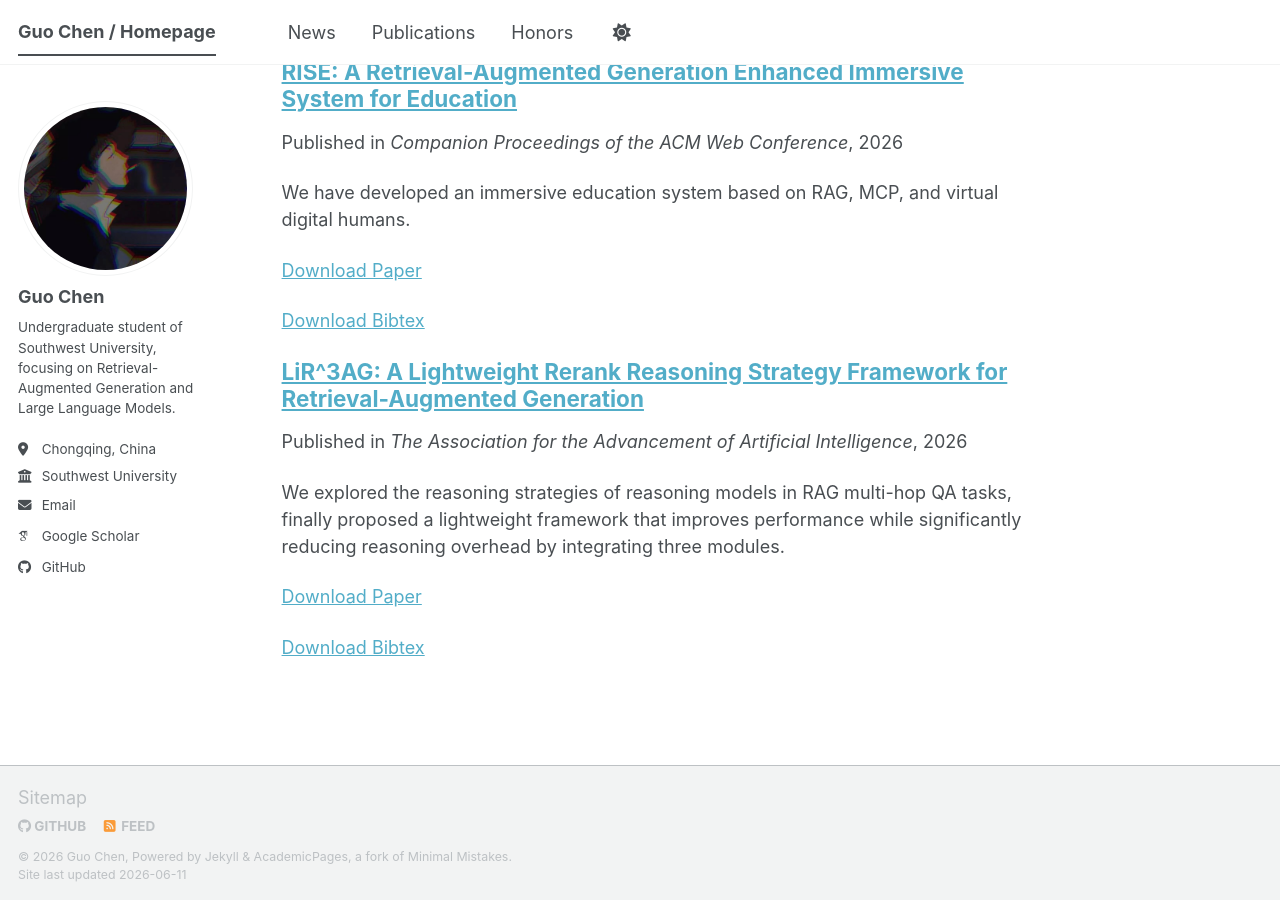
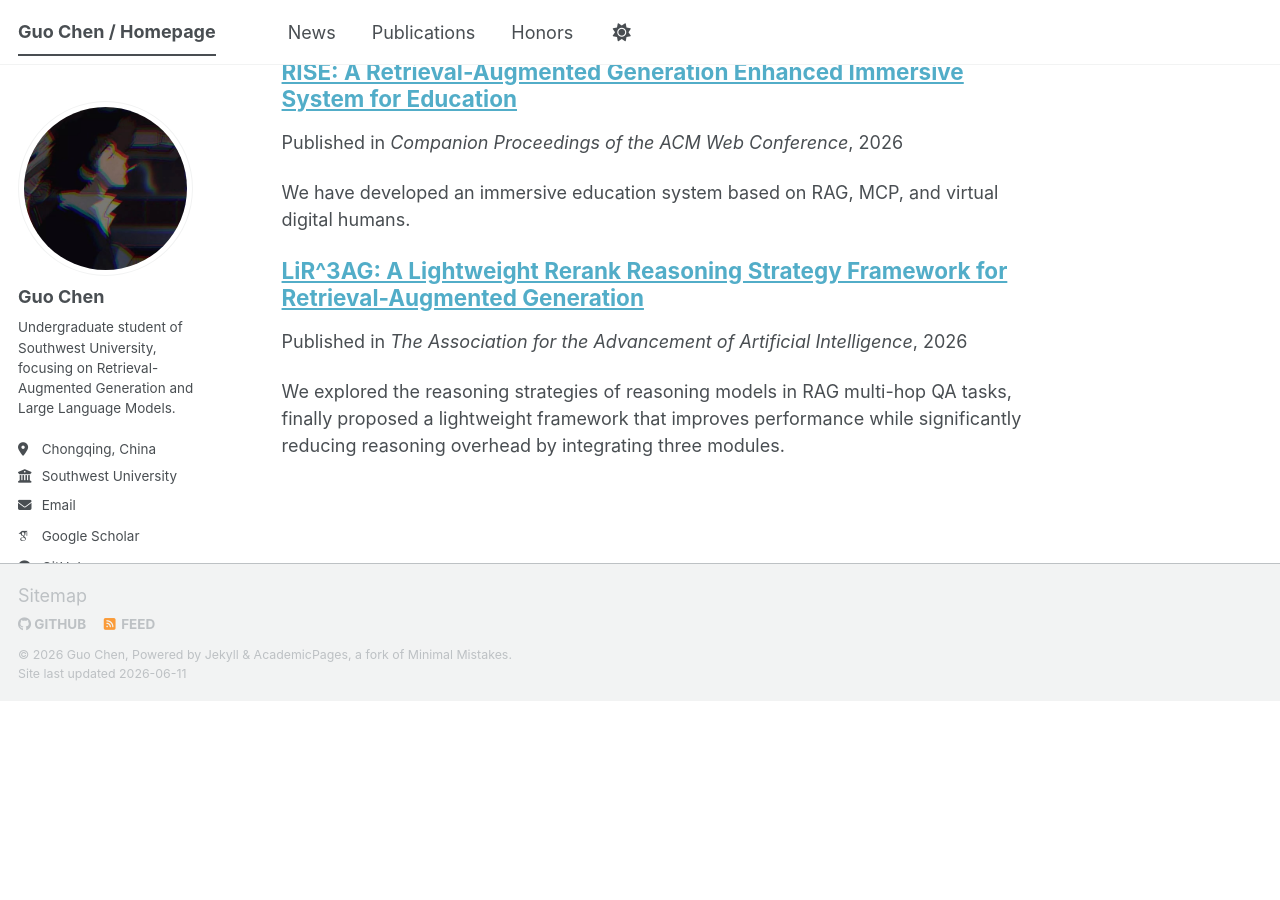
Before and after one commit to WinstonCHEN1/WinstonCHEN1.github.io, a Jekyll site: the page built from _pages/about.md, in a window 1280 px wide and 900 px high, scrolled down 670 px. Built offline with Jekyll 4.4.1, drawn with Linux system fonts in a browser that asks for light colours; some web fonts are replaced; a script bundle is joined from its source files by our own code; library files that are not in the unit come from our copies; after the commit the page ends 1372 px from its top, so only the background shows below that.

Commit message:
Feat:Remove download

```diff
--- a/_includes/archive-single-no-citation.html
+++ b/_includes/archive-single-no-citation.html
@@ -52,12 +52,5 @@
     <p class="archive__item-excerpt" itemprop="description"><p>{{ post.excerpt | markdownify | remove: '<p>' | remove: '</p>' }}<strong><a href="{{ base_path }}{{ post.url }}" rel="permalink"> Read more</a></strong></p></p>
     {% endif %}
 
-    {% if post.paperurl %}
-      <p><a href="{{ post.paperurl }}">Download Paper</a></p>
-    {% endif %}
-    {% if post.bibtexurl %}
-      <p><a href="{{ post.bibtexurl }}">Download Bibtex</a></p>
-    {% endif %}
-
   </article>
 </div>
```
